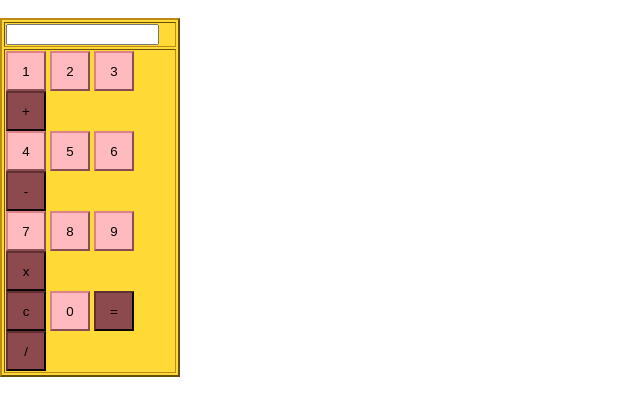
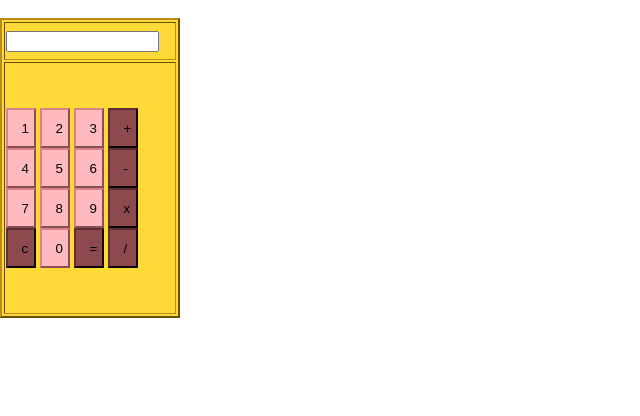
Before and after one commit to margovan/calc, a plain HTML site: page index.html in a window 1280 px wide. Shown: the whole page, without its empty margins (0-640 px from the left). Drawn offline with Linux system fonts and the light colour scheme.

Commit message:
Update index.html

```diff
--- a/index.html
+++ b/index.html
@@ -13,25 +13,25 @@
 <TR>
 <TD>
 
-<INPUT TYPE="button" style="background-color:#ffbabf;width:40px;border-color:#db8187;height:40px" NAME="one"   VALUE="  1  " OnClick="Calc.Input.value += '1'">
-<INPUT TYPE="button" style="background-color:#ffbabf;width:40px;border-color:#db8187;height:40px" NAME="two"   VALUE="  2  " OnCLick="Calc.Input.value += '2'">
-<INPUT TYPE="button" style="background-color:#ffbabf;width:40px;border-color:#db8187;height:40px" NAME="three" VALUE="  3  " OnClick="Calc.Input.value += '3'">
-<INPUT TYPE="button" style="background-color:#8c4a4f;width:40px;border-color:#612f32;height:40px" NAME="plus"  VALUE="  +  " OnClick="Calc.Input.value += ' + '">
+<INPUT TYPE="button" style="background-color:#ffbabf;width:30px;border-color:#db8187;height:40px" NAME="one"   VALUE="  1  " OnClick="Calc.Input.value += '1'">
+<INPUT TYPE="button" style="background-color:#ffbabf;width:30px;border-color:#db8187;height:40px" NAME="two"   VALUE="  2  " OnCLick="Calc.Input.value += '2'">
+<INPUT TYPE="button" style="background-color:#ffbabf;width:30px;border-color:#db8187;height:40px" NAME="three" VALUE="  3  " OnClick="Calc.Input.value += '3'">
+<INPUT TYPE="button" style="background-color:#8c4a4f;width:30px;border-color:#612f32;height:40px" NAME="plus"  VALUE="  +  " OnClick="Calc.Input.value += ' + '">
 <br>
-<INPUT TYPE="button" style="background-color:#ffbabf;width:40px;border-color:#db8187;height:40px" NAME="four"  VALUE="  4  " OnClick="Calc.Input.value += '4'">
-<INPUT TYPE="button" style="background-color:#ffbabf;width:40px;border-color:#db8187;height:40px" NAME="five"  VALUE="  5  " OnCLick="Calc.Input.value += '5'">
-<INPUT TYPE="button" style="background-color:#ffbabf;width:40px;border-color:#db8187;height:40px"  NAME="six"   VALUE="  6  " OnClick="Calc.Input.value += '6'">
-<INPUT TYPE="button" style="background-color:#8c4a4f;width:40px;border-color:#612f32;height:40px" NAME="minus" VALUE="  -  " OnClick="Calc.Input.value += ' - '">
+<INPUT TYPE="button" style="background-color:#ffbabf;width:30px;border-color:#db8187;height:40px" NAME="four"  VALUE="  4  " OnClick="Calc.Input.value += '4'">
+<INPUT TYPE="button" style="background-color:#ffbabf;width:30px;border-color:#db8187;height:40px" NAME="five"  VALUE="  5  " OnCLick="Calc.Input.value += '5'">
+<INPUT TYPE="button" style="background-color:#ffbabf;width:30px;border-color:#db8187;height:40px"  NAME="six"   VALUE="  6  " OnClick="Calc.Input.value += '6'">
+<INPUT TYPE="button" style="background-color:#8c4a4f;width:30px;border-color:#612f32;height:40px" NAME="minus" VALUE="  -  " OnClick="Calc.Input.value += ' - '">
 <br>
-<INPUT TYPE="button" style="background-color:#ffbabf;width:40px;border-color:#db8187;height:40px" NAME="seven" VALUE="  7  " OnClick="Calc.Input.value += '7'">
-<INPUT TYPE="button" style="background-color:#ffbabf; width:40px;border-color:#db8187;height:40px" NAME="eight" VALUE="  8  " OnCLick="Calc.Input.value += '8'">
-<INPUT TYPE="button" style="background-color:#ffbabf ;width:40px;border-color:#db8187;height:40px" NAME="nine"  VALUE="  9  " OnClick="Calc.Input.value += '9'">
-<INPUT TYPE="button" style="background-color:#8c4a4f; width:40px;border-color:#612f32;height:40px" NAME="times" VALUE="  x  " OnClick="Calc.Input.value += ' * '">
+<INPUT TYPE="button" style="background-color:#ffbabf;width:30px;border-color:#db8187;height:40px" NAME="seven" VALUE="  7  " OnClick="Calc.Input.value += '7'">
+<INPUT TYPE="button" style="background-color:#ffbabf; width:30px;border-color:#db8187;height:40px" NAME="eight" VALUE="  8  " OnCLick="Calc.Input.value += '8'">
+<INPUT TYPE="button" style="background-color:#ffbabf ;width:30px;border-color:#db8187;height:40px" NAME="nine"  VALUE="  9  " OnClick="Calc.Input.value += '9'">
+<INPUT TYPE="button" style="background-color:#8c4a4f; width:30px;border-color:#612f32;height:40px" NAME="times" VALUE="  x  " OnClick="Calc.Input.value += ' * '">
 <br>
-<INPUT TYPE="button" style="background-color:#8c4a4f; width:40px;border-color:#612f32;height:40px" NAME="clear" VALUE="  c  " OnClick="Calc.Input.value = ''">
-<INPUT TYPE="button" style="background-color:#ffbabf ;width:40px;border-color:#db8187;height:40px" NAME="zero"  VALUE="  0  " OnClick="Calc.Input.value += '0'">
-<INPUT TYPE="button" style="background-color:#8c4a4f; width:40px;border-color:#612f32;height:40px" NAME="DoIt"  VALUE="  =  " OnClick="Calc.Input.value = eval(Calc.Input.value)">
-<INPUT TYPE="button" style="background-color:#8c4a4f; width:40px;border-color:#612f32;height:40px" NAME="div"   VALUE="  /  " OnClick="Calc.Input.value += ' / '">
+<INPUT TYPE="button" style="background-color:#8c4a4f; width:30px;border-color:#612f32;height:40px" NAME="clear" VALUE="  c  " OnClick="Calc.Input.value = ''">
+<INPUT TYPE="button" style="background-color:#ffbabf ;width:30px;border-color:#db8187;height:40px" NAME="zero"  VALUE="  0  " OnClick="Calc.Input.value += '0'">
+<INPUT TYPE="button" style="background-color:#8c4a4f; width:30px;border-color:#612f32;height:40px" NAME="DoIt"  VALUE="  =  " OnClick="Calc.Input.value = eval(Calc.Input.value)">
+<INPUT TYPE="button" style="background-color:#8c4a4f; width:30px;border-color:#612f32;height:40px" NAME="div"   VALUE="  /  " OnClick="Calc.Input.value += ' / '">
 <br>
 </TD>
 </TR>
```
